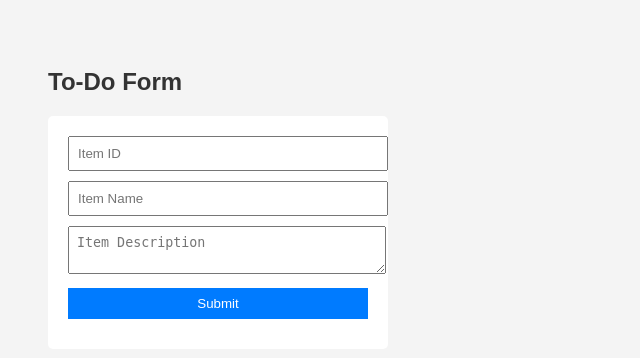
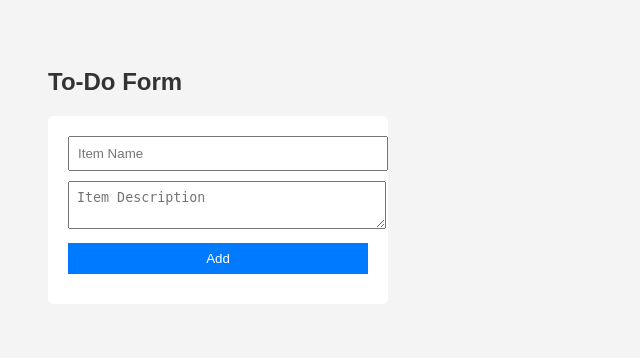
Before and after one commit to rahulgowda18/flask-todo-app, a Flask app: page / in a window 1280 px wide. Shown: the top 358 px of the page, without its empty margins (0-640 px from the left). Run offline with Flask 3, Linux system fonts and the light colour scheme.

Commit message:
Add To-Do form

```diff
--- a/templates/todo.html
+++ b/templates/todo.html
@@ -9,21 +9,9 @@
 <h2>To-Do Form</h2>
 
 <form method="POST" action="/submittodoitem">
-
-    <!-- Item ID -->
-    <input type="number" name="itemId" placeholder="Item ID" required>
-
-    <!-- Item Name -->
-    <input type="text" name="itemName" placeholder="Item Name" required>
-
-    <!-- Item Description -->
-    <textarea name="itemDescription" placeholder="Item Description"></textarea>
-
-    <!-- Item UUID (auto handled in backend) -->
-    <!-- Item Hash (auto handled in backend) -->
-
-    <button type="submit">Submit</button>
-
+  <input type="text" name="itemName" placeholder="Item Name" />
+  <textarea name="itemDescription" placeholder="Item Description"></textarea>
+  <button type="submit">Add</button>
 </form>
 
 </body>
```
